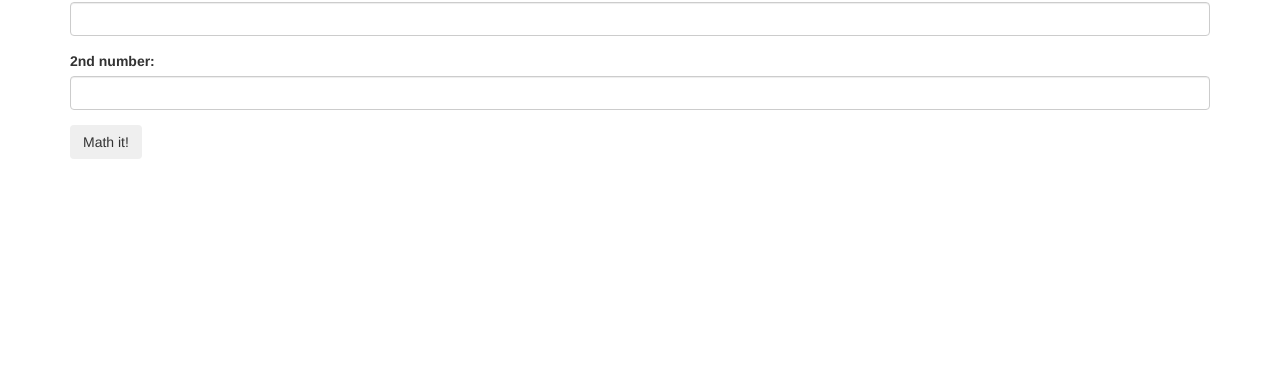
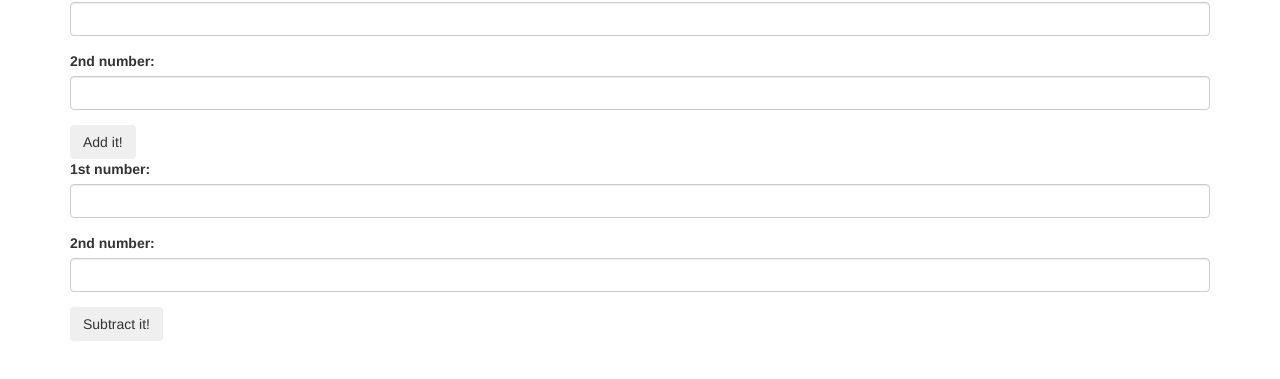
Before and after one commit to MarielHamson/calculator-2, a plain HTML site: page index.html in a window 1280 px wide. Shown: the part 93-472 px from the top of the page. Drawn offline with Linux system fonts and the light colour scheme.

Commit message:
add form fields for subtraction
Co-Authored-by: Nikolas Kososik <nikolas.kososik@gmail.com>

```diff
--- a/index.html
+++ b/index.html
@@ -10,6 +10,7 @@
   <body>
     <div class="container">
       <h1>Calculator</h1>
+
       <form id="add">
         <div class="form-group">
           <label for="add1">1st number:</label>
@@ -19,8 +20,21 @@
           <label for="add2">2nd number:</label>
           <input id="add2" class="form-control" type="text">
         </div>
-        <button type="submit" class="btn">Math it!</button>
+        <button type="submit" class="btn">Add it!</button>
       </form>
+
+      <form id="subtract">
+        <div class="form-group">
+          <label for="subtract1">1st number:</label>
+          <input id="subtract1" class="form-control" type="text">
+        </div>
+        <div class="form-group">
+          <label for="subtract2">2nd number:</label>
+          <input id="subtract2" class="form-control" type="text">
+        </div>
+        <button type="submit" class="btn">Subtract it!</button>
+      </form>
+
       <div id="output">
 
       </div>
--- a/js/scripts.js
+++ b/js/scripts.js
@@ -4,7 +4,7 @@ const add = function(number1, number2) {
   return number1 + number2;
   };
 
-  const subtract = function(number1, number2) {
+const subtract = function(number1, number2) {
     return number1 - number2;
     };
 
@@ -25,6 +25,14 @@ $(document).ready(function() {
     const number2 = parseInt($("#add2").val());
     const result = add(number1, number2);
     $("#output").text(result);
+  });
+
+  $("form#subtract").submit(function(event) {
+    event.preventDefault();
+    const number1 = parseInt($("#subtract1").val());
+    const number2 = parseInt($("#subtract2").val());
+    const result = subtract(number1, number2);
+    $("#output").text(result);
 
     });
   });
```
